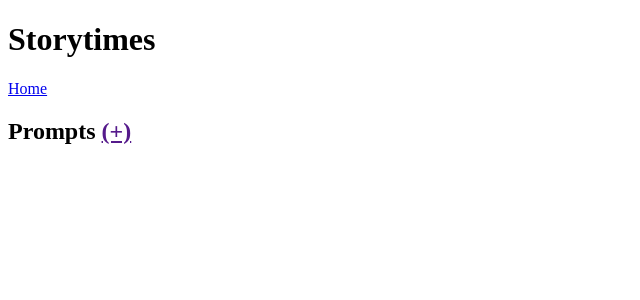
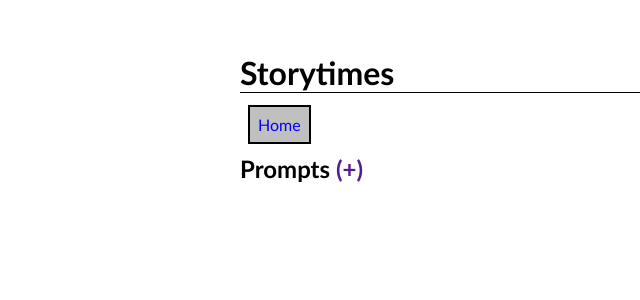
Before and after one commit to MQThai/Storytimes, a Django app: page / in a window 1280 px wide. Shown: the top 300 px of the page, without its empty margins (0-640 px from the left). Run offline with Django 3.2, Linux system fonts and the light colour scheme; data that the repository does not hold is empty.

Commit message:
Added basic css

```diff
--- /dev/null
+++ b/backend/storytimes/static/css/storytimes.css
@@ -0,0 +1,39 @@
+body {
+  font-family: 'Trebuchet MS', 'Lucida Sans Unicode', 'Lucida Grande', 'Lucida Sans', Arial, sans-serif;
+  max-width: 50em;
+  margin: auto;
+  padding: 2em 1em;
+}
+
+h1 {
+  border-bottom: 1px solid black;
+}
+
+nav a {
+  border: 2px solid black;
+  margin: .5em;
+  padding: .5em;
+  background-color: silver;
+  color: blue;
+}
+
+nav a:hover {
+  background-color: white;
+  color: blue;
+}
+
+a, a:visited {
+  text-decoration: none;
+}
+
+a:hover {
+  background-color: silver;
+}
+
+ul {
+  list-style-type: circle;
+}
+
+li {
+  margin: .25em;
+}
--- a/backend/storytimes/templates/storytimes/base.html
+++ b/backend/storytimes/templates/storytimes/base.html
@@ -5,6 +5,7 @@
   <meta charset="UTF-8">
   <meta name="viewport" content="width=device-width, initial-scale=1.0">
   <meta http-equiv="X-UA-Compatible" content="ie=edge">
+  <link rel="stylesheet" href="{% static 'css/storytimes.css' %}">
   <title>Storytimes</title>
 </head>
 <body>
```
